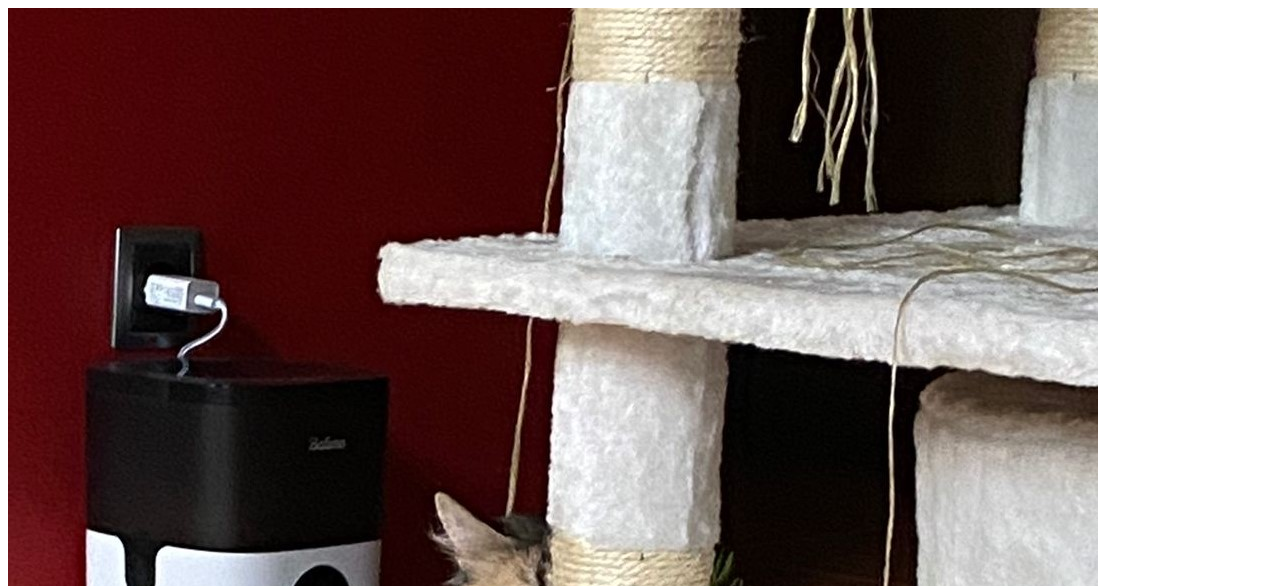
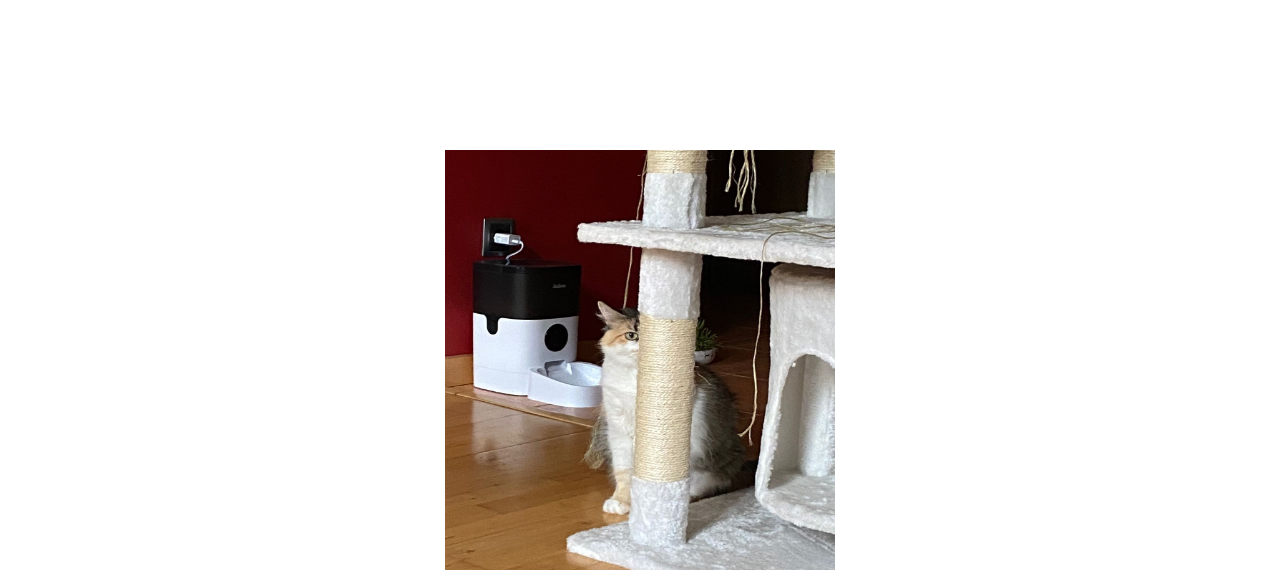
Before and after one commit to MaxCanoRuiz/git-101, a plain HTML site: page index.html in a window 1280 px wide. Shown: the top 586 px of the page. Drawn offline with Linux system fonts and the light colour scheme.

Commit message:
centered image and line

```diff
--- a/index.html
+++ b/index.html
@@ -1,8 +1,13 @@
 <!DOCTYPE html>
 <html>
-	<head></head>
+	<head>
+	<link rel="stylesheet" href="style.css">
+	</head>
+
 	<body>
-		<img src="SneakyPepper.png" alt="">
+	<div id="container">
+		<img id="logo" src="SneakyPepper.png" alt="">
 	<h1>Sneaky Pepper</h1>
+	</div>
 	</body>
 </html>
--- /dev/null
+++ b/style.css
@@ -0,0 +1,19 @@
+body {
+	margin: 0;
+	font-family: Helvetica;
+}
+
+#logo {
+	height: 420px;
+	width: 390px;
+
+}
+
+#container{
+	display: flex;
+	align-items: center;
+	justify-content: center;
+	height: 100vh;
+	flex-direction: column;
+
+}
```
